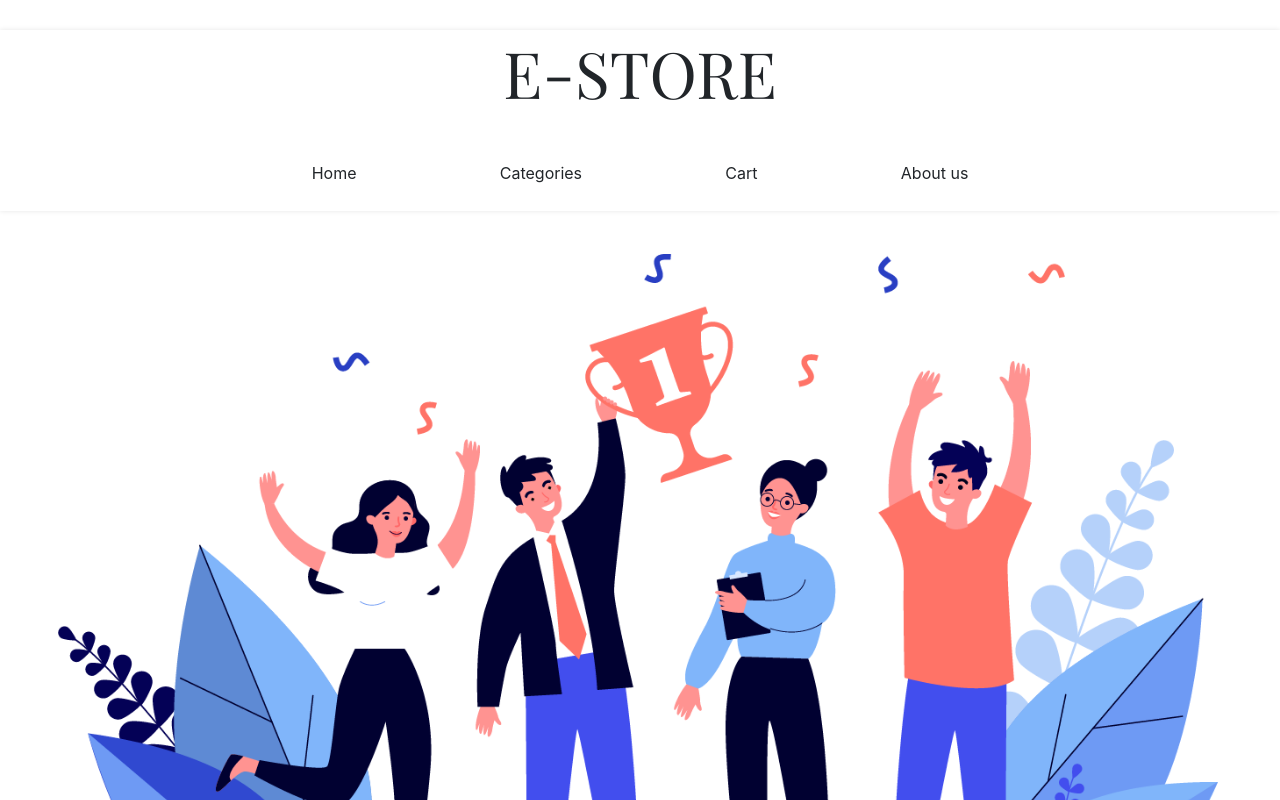
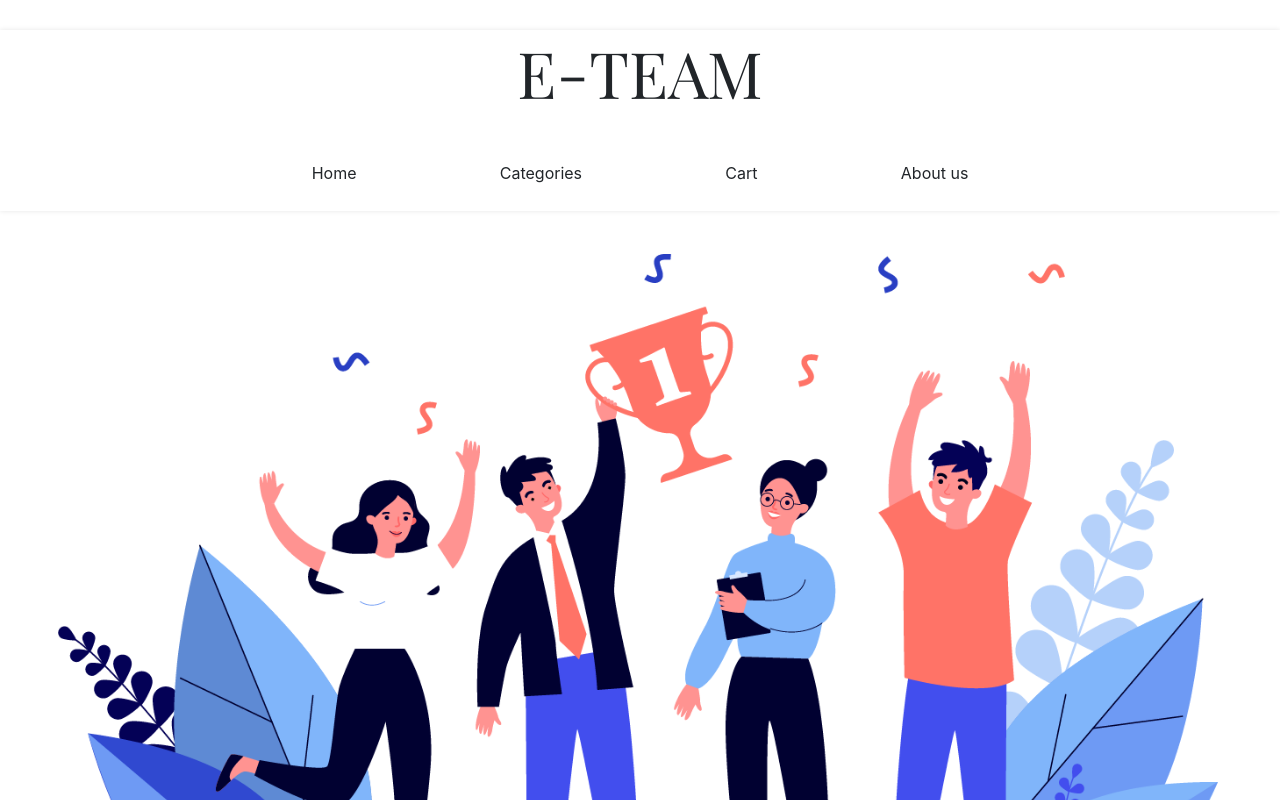
Before and after one commit to vaivodeieva/project-22.10.21, a React (Create React App) app: page / in a window 1280 px wide. Shown: the top 800 px of the page. Built offline with nearby package versions, Linux system fonts and the light colour scheme.

Commit message:
Update Header.js

```diff
--- a/src/Components/Header.js
+++ b/src/Components/Header.js
@@ -7,7 +7,7 @@ function Header() {
         <div>
             <main>
                 <header>
-                    <h1>E-STORE</h1>
+                    <h1>E-TEAM</h1>
                     <nav>
                         <a href="/">Home</a>
                         <a href="/categories">Categories</a>
```
